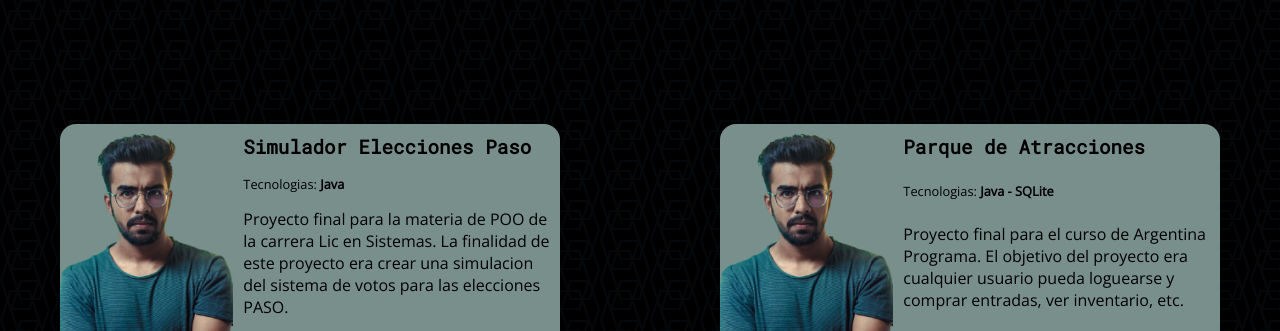
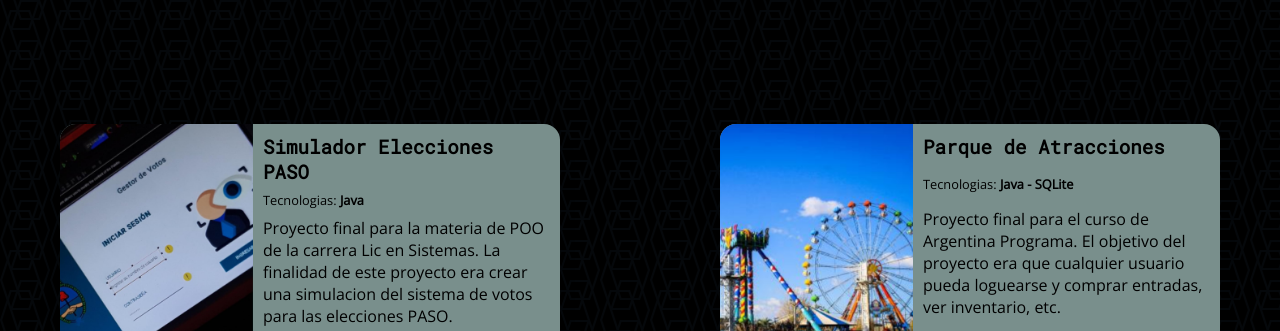
Before and after one commit to kevinkling/portafolio-deprecated, a plain HTML site: page index.html in a window 1280 px wide. Shown: the part 1810-2141 px from the top of the page. Drawn offline with nearby package versions, Linux system fonts and the light colour scheme.

Commit message:
agrega fotos a card y ultimando detalles

```diff
--- a/index.html
+++ b/index.html
@@ -92,9 +92,9 @@
       <!-- PROJECTS -->
       <section class="projects-cards" id="mi_projects">
         <div class="card">
-          <img src="img/pexels-photo-1516680-removebg-preview.png" alt="" />
+          <img src="img/card-paso.jpg" alt="" />
           <div class="right-column">
-            <p class="project-name">Simulador Elecciones Paso</p>
+            <p class="project-name">Simulador Elecciones PASO</p>
             <p class="project-tech-used">Tecnologias: <span>Java</span></p>
             <p class="project-desc">Proyecto final para la materia de POO de la carrera Lic en Sistemas. La finalidad de este proyecto era crear una simulacion del sistema de votos para las elecciones PASO.</p>
             <div class="projects-links">
@@ -104,13 +104,13 @@
         </div>
 
         <div class="card">
-          <img src="img/pexels-photo-1516680-removebg-preview.png" alt="" />
+          <img src="img/card-parque.jpg" alt="" />
           <div class="right-column">
             <p class="project-name">Parque de Atracciones</p>
             <p class="project-tech-used">Tecnologias: <span>Java - SQLite</span></p>
-            <p class="project-desc">Proyecto final para el curso de Argentina Programa. El objetivo del proyecto era cualquier usuario pueda loguearse y comprar entradas, ver inventario, etc.</p>
+            <p class="project-desc">Proyecto final para el curso de Argentina Programa. El objetivo del proyecto era que cualquier usuario pueda loguearse y comprar entradas, ver inventario, etc.</p>
             <div class="projects-links">
-              <a href="https://github.com/TallerPoo2021/EleccionesPASO2021" class="btn-oval" target="_blank">Repo <i class="fab fa-github"></i></a>
+              <a href="https://github.com/TurismoEnLaTierraMedia/NotNull_TP" class="btn-oval" target="_blank">Repo <i class="fab fa-github"></i></a>
             </div>
           </div>
         </div>
```
Also changed, not shown: img/brand.png (deleted), img/card-parque.jpg (added), img/card-paso.jpg (added), img/header.jpg (deleted).
